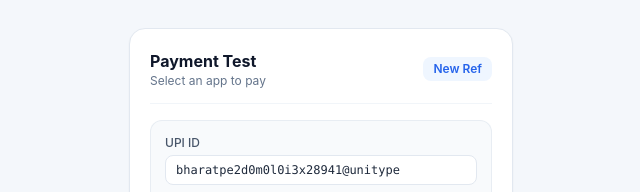
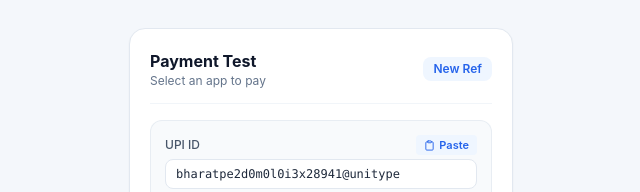
Before and after one commit to 8nc0x/checkoutbutton-v3, a website: page index.html in a window 1280 px wide. Shown: the top 192 px of the page, 319-959 px from the left. Drawn offline with nearby package versions, Linux system fonts and the light colour scheme.

Commit message:
feat: add paste button with clipboard and fallback support for upi id field

```diff
--- a/index.html
+++ b/index.html
@@ -30,7 +30,13 @@
     <!-- Inputs -->
     <div class="space-y-2.5 mb-5 bg-slate-50 p-3.5 rounded-xl border border-slate-200/70 text-xs">
       <div>
-        <label class="block font-medium text-slate-600 mb-1">UPI ID</label>
+        <div class="flex items-center justify-between mb-1">
+          <label class="font-medium text-slate-600">UPI ID</label>
+          <button type="button" onclick="pasteUpiId()" class="text-[11px] font-semibold text-blue-600 hover:text-blue-700 bg-blue-50 hover:bg-blue-100 px-2 py-0.5 rounded transition-colors flex items-center gap-1">
+            <svg xmlns="http://www.w3.org/2000/svg" width="11" height="11" viewBox="0 0 24 24" fill="none" stroke="currentColor" stroke-width="2" stroke-linecap="round" stroke-linejoin="round"><rect width="8" height="4" x="8" y="2" rx="1" ry="1"/><path d="M16 4h2a2 2 0 0 1 2 2v14a2 2 0 0 1-2 2H6a2 2 0 0 1-2-2V6a2 2 0 0 1 2-2h2"/></svg>
+            Paste
+          </button>
+        </div>
         <input type="text" id="vpaInput" value="bharatpe2d0m0l0i3x28941@unitype" class="w-full bg-white border border-slate-200 rounded-lg px-2.5 py-1.5 text-slate-800 font-mono text-xs focus:outline-none focus:border-blue-500" oninput="updateAllLinks()">
       </div>
 
@@ -132,6 +138,22 @@
   </main>
 
   <script>
+    async function pasteUpiId() {
+      try {
+        const text = await navigator.clipboard.readText();
+        if (text && text.trim()) {
+          document.getElementById('vpaInput').value = text.trim();
+          updateAllLinks();
+        }
+      } catch (err) {
+        const manual = prompt("Paste UPI ID here:");
+        if (manual && manual.trim()) {
+          document.getElementById('vpaInput').value = manual.trim();
+          updateAllLinks();
+        }
+      }
+    }
+
     function randomizeNote() {
       const rand = Math.floor(10000000000000 + Math.random() * 90000000000000);
       document.getElementById('noteInput').value = 'NIYO' + rand;
```
